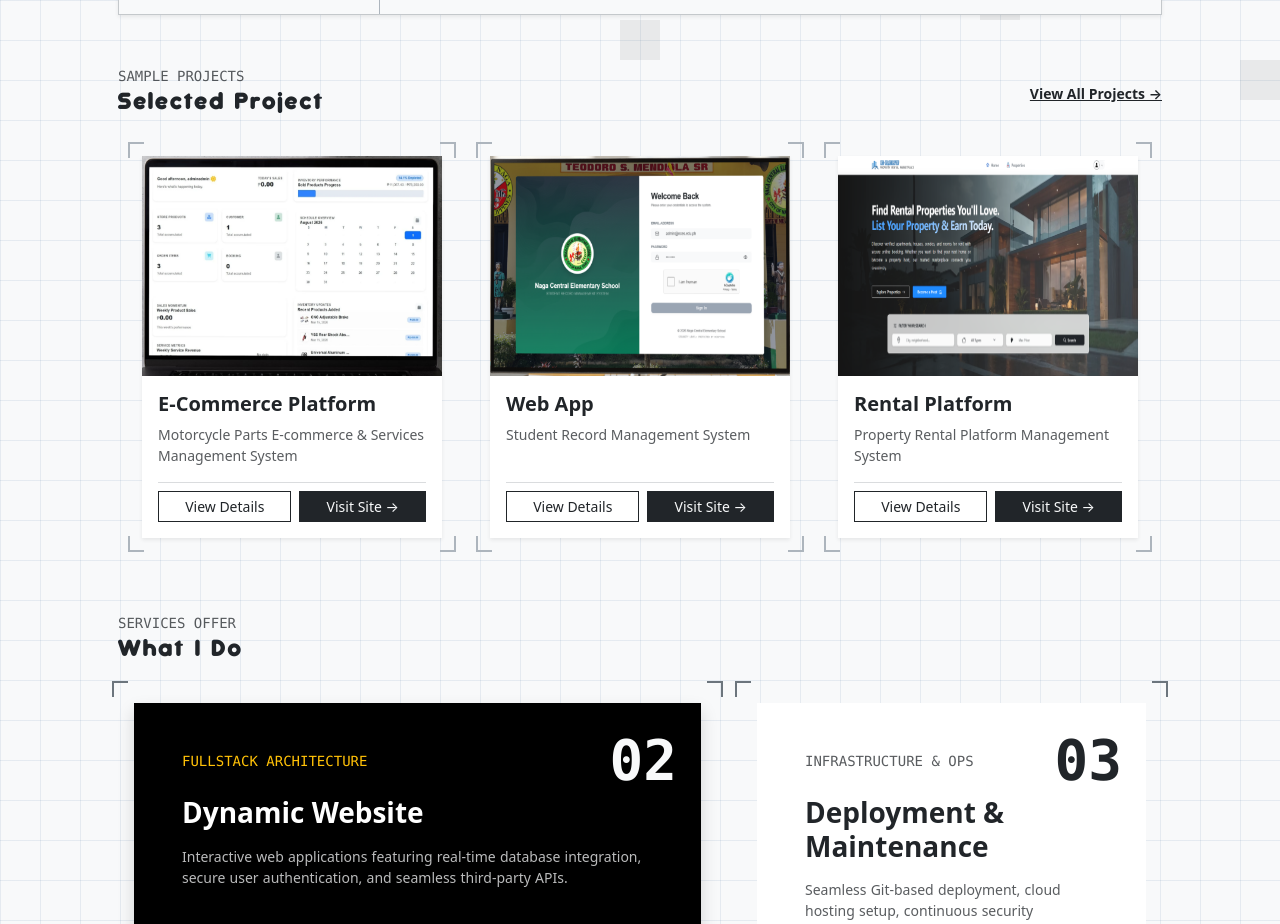
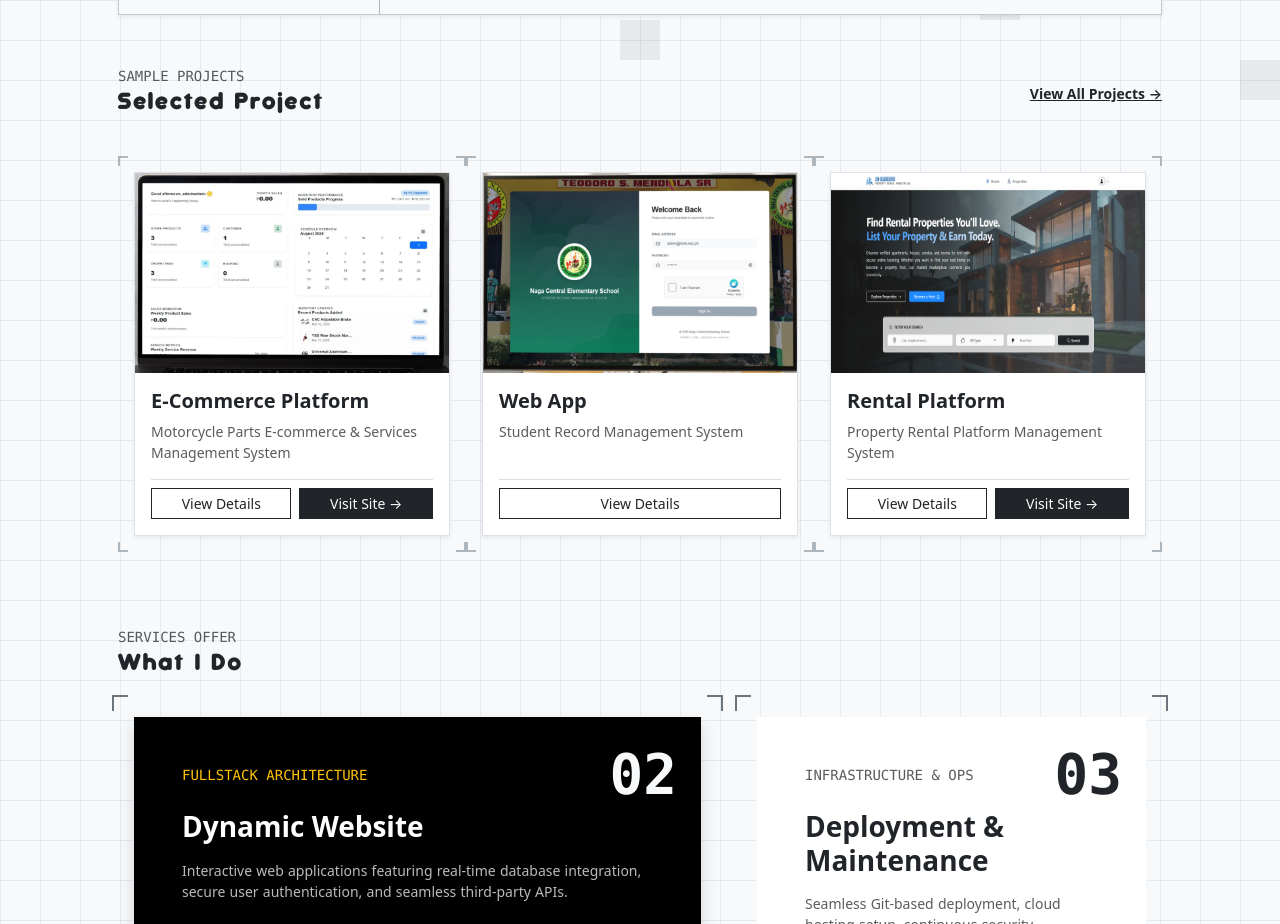
Before and after one commit to rtch-cntlls/Personal-Portfolio-v1.2, a React (Vite) app: page / in a window 1280 px wide. Shown: the part 1160-2084 px from the top of the page. Built offline with nearby package versions, Linux system fonts and the light colour scheme.

Commit message:
partial update

```diff
--- a/src/sections/Project.jsx
+++ b/src/sections/Project.jsx
@@ -58,8 +58,9 @@ export default function Project() {
           </Link>
         </motion.div>
 
+        {/* Carousel container with proper snap and flex wrapper */}
         <motion.div
-          className="d-flex flex-row flex-md-row overflow-x-auto pb-3 g-md-4 row mx-0 flex-nowrap flex-md-wrap"
+          className="d-flex flex-row overflow-x-auto pb-4 pt-2 flex-nowrap flex-md-wrap row mx-0 g-4"
           style={{ scrollbarWidth: 'thin', WebkitOverflowScrolling: 'touch', scrollSnapType: 'x mandatory' }}
           variants={containerVariants}
           initial="hidden"
@@ -67,19 +68,21 @@ export default function Project() {
           viewport={{ once: true }} >
           {displayedProjects.map((project) => (
             <motion.div
-              className="col-10 col-sm-8 col-md-4 flex-shrink-0 flex-grow-0 px-2 px-md-3"
+              className="col-12 col-md-4 flex-shrink-0 flex-grow-0 px-2 px-md-0"
               key={project.id}
               variants={cardVariants}
               style={{ scrollSnapAlign: 'start' }}
             >
-              <div className="position-relative p-2 h-100">
-                <div className={`position-absolute border-top border-start border-2 ${isDarkMode ? 'border-light' : 'border-dark-subtle'} z-3 camera-focus-tl`}></div>
-                <div className={`position-absolute border-top border-end border-2 ${isDarkMode ? 'border-light' : 'border-dark-subtle'} z-3 camera-focus-tr`}></div>
-                <div className={`position-absolute border-bottom border-start border-2 ${isDarkMode ? 'border-light' : 'border-dark-subtle'} z-3 camera-focus-bl`}></div>
-                <div className={`position-absolute border-bottom border-end border-2 ${isDarkMode ? 'border-light' : 'border-dark-subtle'} z-3 camera-focus-br`}></div>
+              <div className="position-relative p-3 h-100">
 
-                <div className={`img-panel h-100 ${isDarkMode ? 'bg-black text-light' : 'bg-white text-dark'} shadow-sm rounded-0 position-relative d-flex flex-column`}>
-                  <div className="bg-dark rounded-0 overflow-hidden position-relative z-2 mb-3 project-img" style={{ height: '220px' }}>
+                <div className={`position-absolute top-0 start-0 border-top border-start border-2 ${isDarkMode ? 'border-light' : 'border-dark-subtle'} z-3 camera-focus-tl`} style={{ width: '10px', height: '10px' }}></div>
+                <div className={`position-absolute top-0 end-0 border-top border-end border-2 ${isDarkMode ? 'border-light' : 'border-dark-subtle'} z-3 camera-focus-tr`} style={{ width: '10px', height: '10px' }}></div>
+                <div className={`position-absolute bottom-0 start-0 border-bottom border-start border-2 ${isDarkMode ? 'border-light' : 'border-dark-subtle'} z-3 camera-focus-bl`} style={{ width: '10px', height: '10px' }}></div>
+                <div className={`position-absolute bottom-0 end-0 border-bottom border-end border-2 ${isDarkMode ? 'border-light' : 'border-dark-subtle'} z-3 camera-focus-br`} style={{ width: '10px', height: '10px' }}></div>
+
+                <div className={`img-panel h-100 ${isDarkMode ? 'bg-black text-light' : 'bg-white text-dark'} shadow-sm rounded-0 position-relative d-flex flex-column border`}>
+
+                  <div className="bg-dark rounded-0 overflow-hidden position-relative z-2 mb-3 project-img">
                     <motion.img
                       src={project.image}
                       alt={project.title}
@@ -100,14 +103,17 @@ export default function Project() {
                     </div>
 
                     <div className="d-flex gap-2 pt-2 border-top border-secondary border-opacity-25">
-                      <a href={project.detailsLink} className={`btn btn-sm rounded-0 flex-grow-1 ${isDarkMode ? 'btn-outline-light' : 'btn-outline-dark'}`}>
+                      <Link to="/projects" className={`btn btn-sm rounded-0 flex-grow-1 ${isDarkMode ? 'btn-outline-light' : 'btn-outline-dark'}`}>
                         View Details
-                      </a>
-                      <a href={project.liveLink} target="_blank" rel="noopener noreferrer" className={`btn btn-sm rounded-0 flex-grow-1 ${isDarkMode ? 'btn-light text-dark' : 'btn-dark text-light'}`}>
-                        Visit Site &rarr;
-                      </a>
+                      </Link>
+                      {project.liveLink && (
+                        <a href={project.liveLink} target="_blank" rel="noopener noreferrer" className={`btn btn-sm rounded-0 flex-grow-1 ${isDarkMode ? 'btn-light text-dark' : 'btn-dark text-light'}`}>
+                          Visit Site &rarr;
+                        </a>
+                      )}
                     </div>
                   </div>
+
                 </div>
               </div>
             </motion.div>
```
